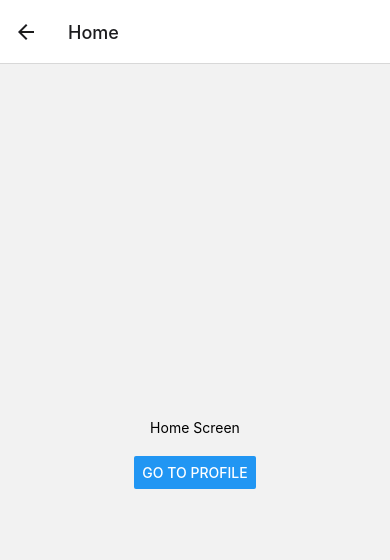
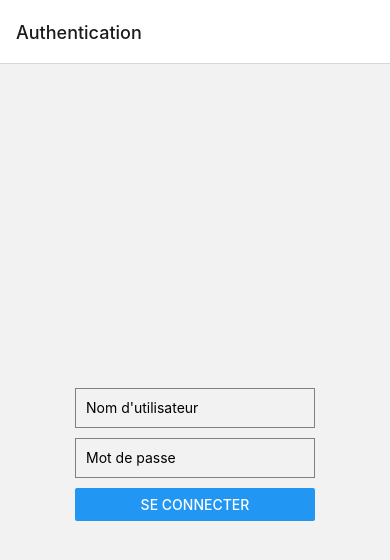
Before and after one commit to LyArthur/AAE-Mobile-App, a React Native app: screen /Authentication in a window 390 px wide. Shown: the top 560 px of the page. Built offline with nearby package versions, Linux system fonts and the light colour scheme.

Commit message:
Authentification avec le site AAE

```diff
--- a/App.js
+++ b/App.js
@@ -4,14 +4,18 @@ import {createNativeStackNavigator} from '@react-navigation/native-stack';
 import {LoadingScreen} from "./src/screens/loadingScreen";
 import {HomeScreen} from "./src/screens/homeScreen";
 import {ProfileScreen} from "./src/screens/profileScreen";
+import {AuthScreen} from "./src/screens/authScreen";
+import * as SecureStore from "expo-secure-store";
 
 const Stack = createNativeStackNavigator();
 
 export default function App() {
+    SecureStore.deleteItemAsync("jwtToken");
   return (
       <NavigationContainer>
         <Stack.Navigator initialRouteName="Loading">
           <Stack.Screen name="Loading" component={LoadingScreen}/>
+          <Stack.Screen name="Authentication" component={AuthScreen}/>
           <Stack.Screen name="Home" component={HomeScreen}/>
           <Stack.Screen name="Profile" component={ProfileScreen}/>
         </Stack.Navigator>
--- /dev/null
+++ b/src/api/AAE_api.jsx
@@ -0,0 +1,26 @@
+import * as SecureStore from "expo-secure-store";
+import {Alert} from "react-native";
+
+const API_BASE_URL = 'https://aaedev.com/extranet-membres/wp-json';
+export const authenticate = async (username, password) => {
+    try {
+        const response = await fetch(`${API_BASE_URL}/jwt-auth/v1/token`, {
+            method: 'POST',
+            headers: {
+                'Content-Type': 'application/json',
+            },
+            body: JSON.stringify({
+                username: username,
+                password: password,
+            }),
+        });
+        const responseData = await response.json();
+        const jwtToken = responseData.token;
+
+        // Stocker le token JWT dans le stockage sécurisé
+        await SecureStore.setItemAsync('jwtToken', jwtToken);
+    } catch (error) {
+        console.error('Erreur lors de l\'authentification:', error);
+        Alert.alert('Erreur', 'Identifiants incorrects.');
+    }
+};
--- /dev/null
+++ b/src/screens/authScreen/components/index.jsx
@@ -0,0 +1 @@
+export * from "./login";
--- /dev/null
+++ b/src/screens/authScreen/components/login.jsx
@@ -0,0 +1,52 @@
+import { useState } from "react";
+import { Alert, StyleSheet, Button, TextInput, View } from "react-native";
+import { authenticate } from "../../../api/AAE_api";
+
+export const Login = ({ navigation }) => {
+    const [username, setUsername] = useState('');
+    const [password, setPassword] = useState('');
+
+    const handleLogin = async () => {
+        try {
+            await authenticate(username, password);
+            // Stocker le token dans le stockage sécurisé ou dans le contexte de l'application
+            // Rediriger l'utilisateur vers une autre vue après la connexion réussie
+            navigation.replace('Home');
+        } catch (error) {
+            console.error('Erreur lors de l\'authentification:', error);
+            Alert.alert('Erreur', 'Identifiants incorrects.');
+        }
+    };
+
+    return (
+        <View>
+            <TextInput
+                style={styles.input}
+                placeholder="Nom d'utilisateur"
+                value={username}
+                onChangeText={setUsername}
+            />
+            <TextInput
+                style={styles.input}
+                placeholder="Mot de passe"
+                secureTextEntry={true}
+                value={password}
+                onChangeText={setPassword}
+            />
+            <Button title="Se connecter" onPress={handleLogin} />
+        </View>
+    );
+};
+
+const styles = StyleSheet.create({
+    input: {
+        height: 40,
+        width: '100%',
+        borderColor: 'gray',
+        borderWidth: 1,
+        marginBottom: 10,
+        paddingHorizontal: 10
+    }
+});
+
+export default Login;
--- /dev/null
+++ b/src/screens/authScreen/index.jsx
@@ -0,0 +1,24 @@
+import {View, Text, StyleSheet, StatusBar} from "react-native";
+import React from "react";
+import {Login, Register} from "./components";
+
+export const AuthScreen = ({navigation}) => {
+    return (
+        <View style={styles.container}>
+            <Login navigation={navigation}/>
+        </View>
+    )
+}
+const styles = StyleSheet.create({
+    container: {
+        flex: 1,
+        paddingTop: StatusBar.currentHeight,
+        justifyContent: 'center',
+        alignItems: 'center',
+        gap:10
+    },
+    buttonContainer: {
+        marginBottom: 20, // Espacement entre le texte et le bord inférieur de l'écran
+    },
+});
+export default AuthScreen;
--- a/src/screens/loadingScreen/components/loading.jsx
+++ b/src/screens/loadingScreen/components/loading.jsx
@@ -1,5 +1,5 @@
 import {ActivityIndicator, Text, View} from "react-native";
-import React, {useEffect} from "react";
+import React from "react";
 
 export const Loading = () => {
     return (
--- a/src/screens/loadingScreen/index.jsx
+++ b/src/screens/loadingScreen/index.jsx
@@ -11,10 +11,10 @@ export const LoadingScreen = ({navigation}) => {
             const token = await SecureStore.getItemAsync('jwtToken');
             if (token) {
                 // Rediriger vers la page d'accueil si un token JWT est présent
-                navigation.navigate('Profile');
+                navigation.replace('Home');
             } else {
                 // Rediriger vers la page de connexion si aucun token JWT n'est présent
-                navigation.navigate('Home');
+                navigation.replace('Authentication');
             }
         } catch (error) {
             console.error('Error checking auth token:', error);
```
